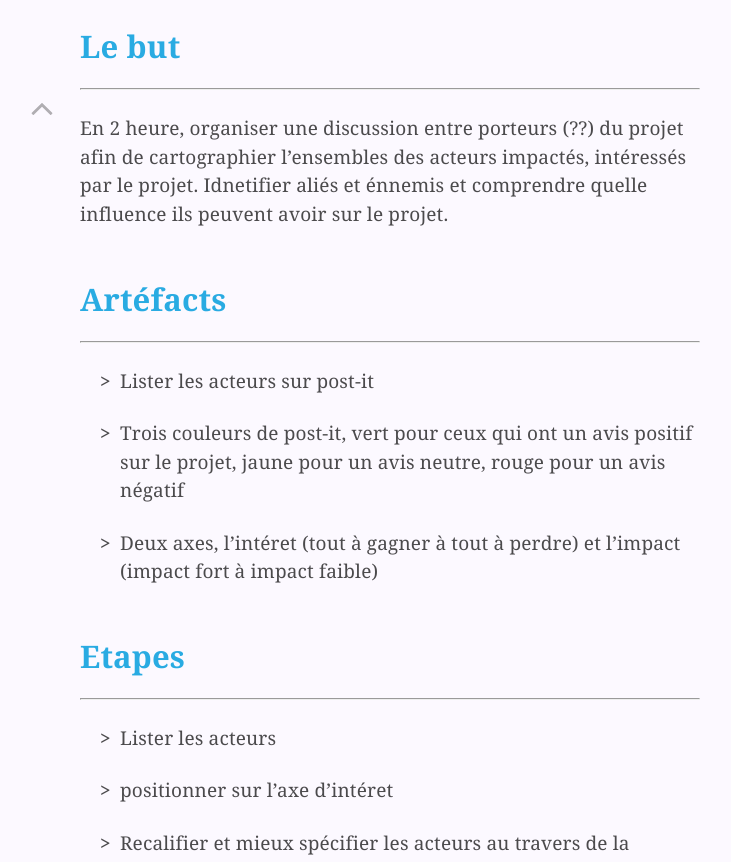
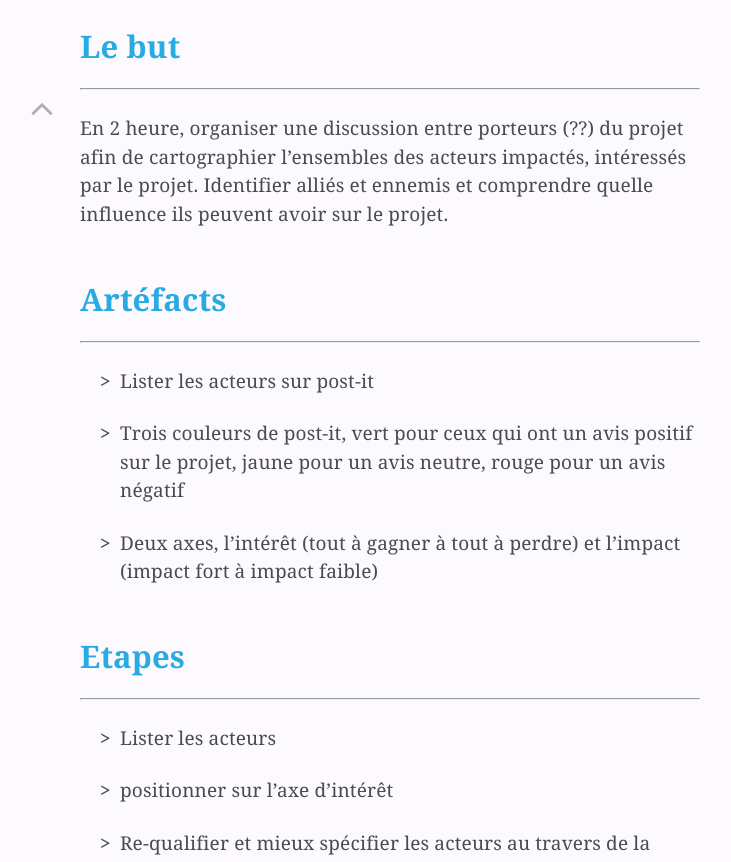
Before and after one commit to edacook/Ateliers, a Jekyll site: the page built from Cartographier_les_acteurs.md, in a window 1280 px wide, cut to the strip 743-1605 px from the top of the page. Shown: the whole strip, without its empty margins (250-981 px from the left). Built offline with Jekyll 4.4.1, drawn with Linux system fonts in a browser that asks for light colours; some of the changed text lies outside the part shown.

Commit message:
Orthographe

```diff
--- a/Cartographier_les_acteurs.md
+++ b/Cartographier_les_acteurs.md
@@ -17,7 +17,7 @@ Atelier proposé par la chaire UNESCO au cours des assises territoriales agro-al
 
 ---
 
-En 2 heure, organiser une discussion entre porteurs (??) du projet afin de cartographier l'ensembles des acteurs impactés, intéressés par le projet. Idnetifier aliés et énnemis et comprendre quelle influence ils peuvent avoir sur le projet.
+En 2 heure, organiser une discussion entre porteurs (??) du projet afin de cartographier l'ensembles des acteurs impactés, intéressés par le projet. Identifier alliés et ennemis et comprendre quelle influence ils peuvent avoir sur le projet.
 
 ## Artéfacts
 
@@ -27,7 +27,7 @@ En 2 heure, organiser une discussion entre porteurs (??) du projet afin de carto
 
 - Trois couleurs de post-it, vert pour ceux qui ont un avis positif sur le projet, jaune pour un avis neutre, rouge pour un avis négatif
 
-- Deux axes, l'intéret (tout à gagner à tout à perdre) et l'impact (impact fort à impact faible)
+- Deux axes, l'intérêt (tout à gagner à tout à perdre) et l'impact (impact fort à impact faible)
 
 ## Etapes
 
@@ -35,13 +35,13 @@ En 2 heure, organiser une discussion entre porteurs (??) du projet afin de carto
 
 - Lister les acteurs
 
-- positionner sur l'axe d'intéret
+- positionner sur l'axe d'intérêt
 
-- Recalifier et mieux spécifier les acteurs au travers de la conversation
+- Re-qualifier et mieux spécifier les acteurs au travers de la conversation
 
 - Déplacer les acteurs sur l'axe d'impact
 
-- Discussion sur la façon dont on peut s'appuyer sur nos aliés où neutraliser/marginaliser les "énemies".
+- Discussion sur la façon dont on peut s'appuyer sur nos alliés où neutraliser/marginaliser les "ennemies".
 
 ## Sources
 <a id="note">
```
